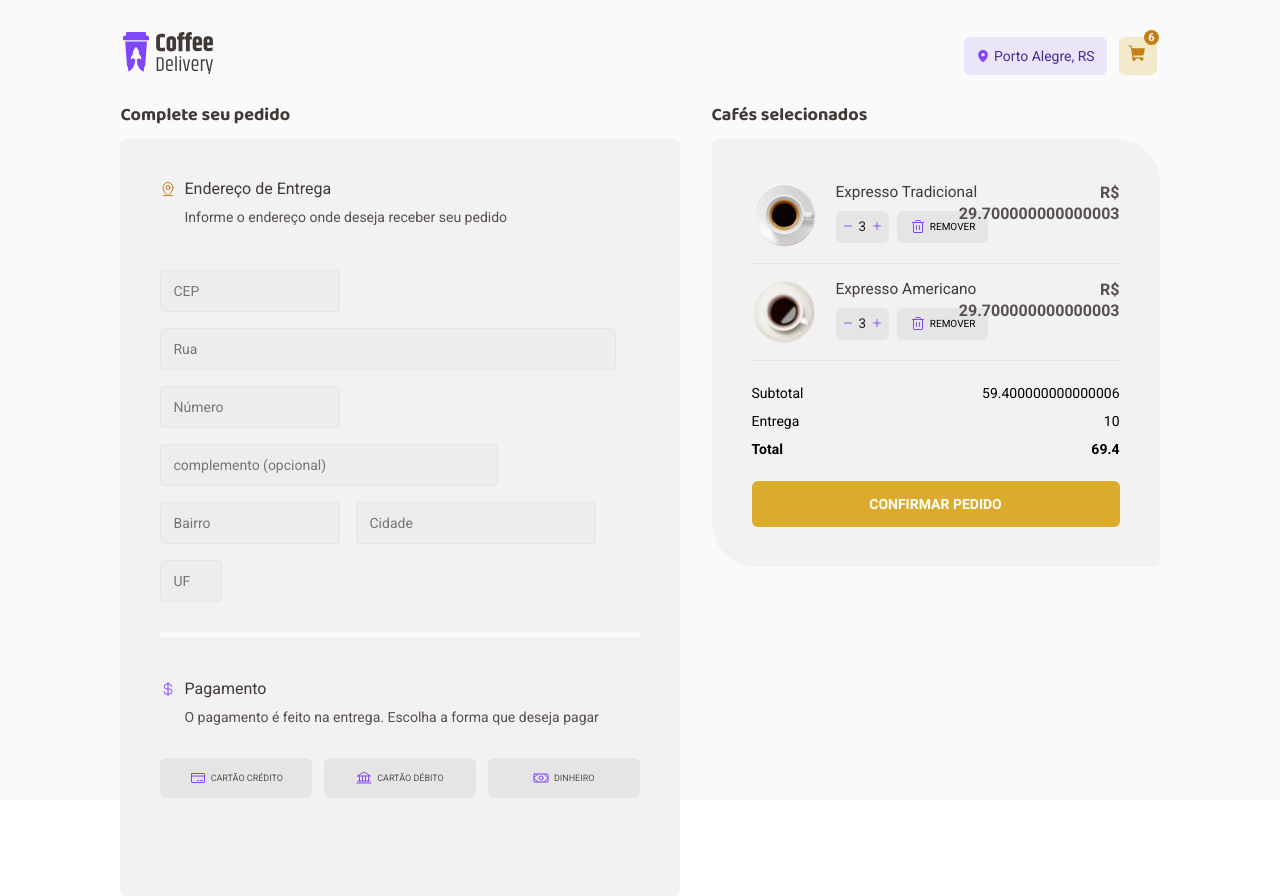
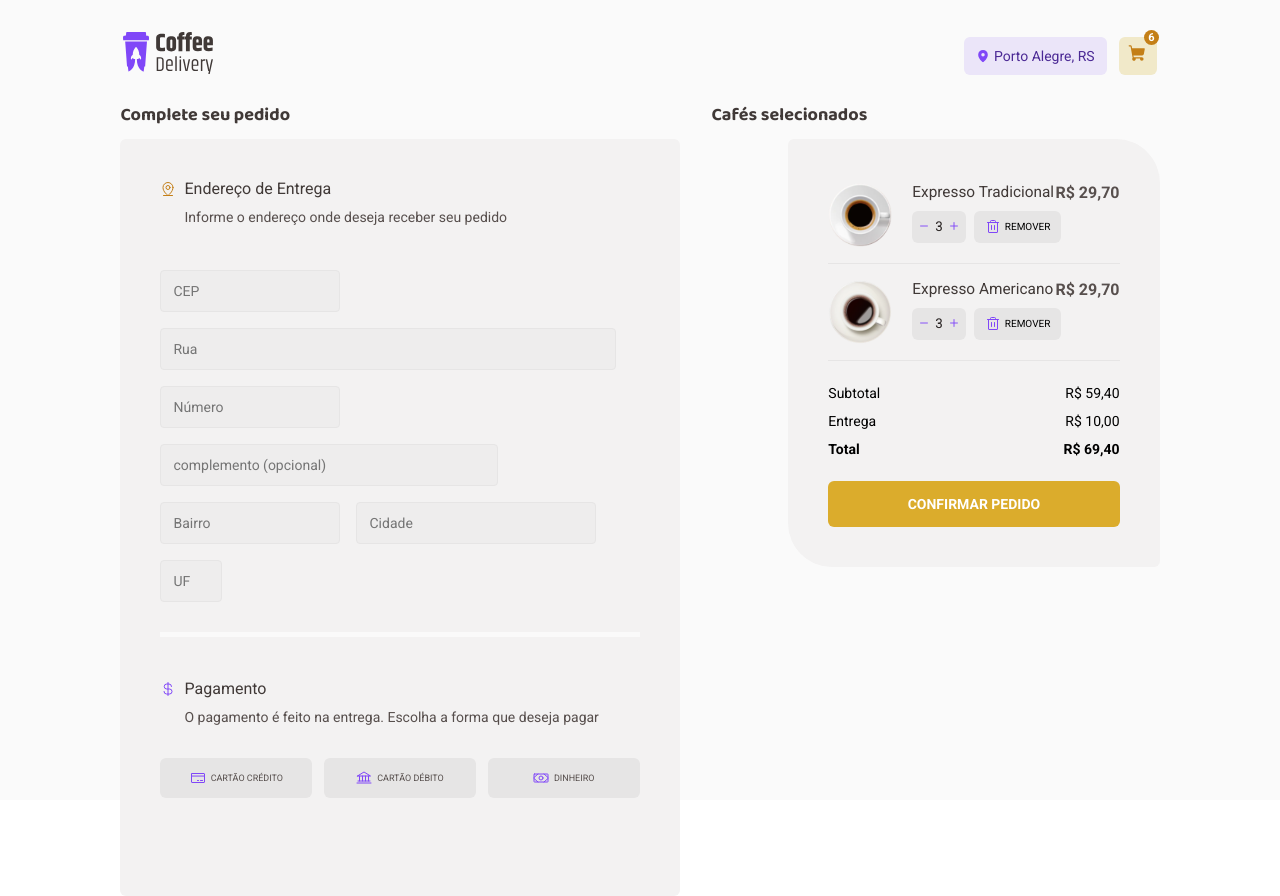
Before and after one commit to Jessica-Garcia/coffee-delivery-react, a React (Vite) app: page /checkout in a window 1280 px wide. Built offline with nearby package versions, Linux system fonts and the light colour scheme; data requests are answered from the project's data file.

Commit message:
refactor: save form data

```diff
--- a/src/components/Product/index.tsx
+++ b/src/components/Product/index.tsx
@@ -16,6 +16,7 @@ import {
   ProductQuantity,
 } from "./styles";
 import { Product, Type } from "../../@types/Product";
+import { priceFormatter } from "../../utils/formatter";
 // import { ProductQuantityContainer } from "../ProductQuantity/styles";
 
 interface ProductsInfoProps {
@@ -36,13 +37,8 @@ export const ProductInfos = ({
   price,
   id,
 }: ProductsInfoProps) => {
-  const {
-    shoppingCart,
-    itemQuantity,
-    setItemQuantity,
-    addToShoppingCart,
-    removeItemFromShoppingCart,
-  } = useContext(ProductsContext);
+  const { shoppingCart, addToShoppingCart, removeItemFromShoppingCart } =
+    useContext(ProductsContext);
 
   const handleAddToShoppingCart = () => {
     addToShoppingCart(id);
@@ -71,7 +67,7 @@ export const ProductInfos = ({
       <ProductName>{name}</ProductName>
       <ProductDescription>{description}</ProductDescription>
       <PurchaseInfo>
-        <ProductPrice>{price}</ProductPrice>
+        <ProductPrice>{priceFormatter.format(price)}</ProductPrice>
 
         <ProductQuantity>
           <button onClick={handleRemoveItemFromShoppingCart}>
--- a/src/contexts/ProductsContext.tsx
+++ b/src/contexts/ProductsContext.tsx
@@ -7,7 +7,6 @@ import React, {
 } from "react";
 import { Product } from "../@types/Product";
 import { api } from "../lib/axios";
-
 interface ShoppingCartItem {
   id: number;
   product: Product;
@@ -17,16 +16,34 @@ interface ProductsProviderProps {
   children: ReactNode;
 }
 
+interface OrderCheckout {
+  cep: string;
+  street: string;
+  number: number;
+  complement: string;
+  neighborhood: string;
+  city: string;
+  uf: string;
+}
+
+interface PaymentOptions {
+  debit: string;
+  credit: string;
+  money: string;
+}
 interface ProductsContextType {
   products: Product[];
   shoppingCart: ShoppingCartItem[];
   itemQuantity: number;
+  newOrder: OrderCheckout | undefined;
+  setShoppingCart: React.Dispatch<React.SetStateAction<ShoppingCartItem[]>>;
   addToShoppingCart: (id: number) => void;
   removeItemFromShoppingCart: (id: number) => void;
   amountItemsInHeaderCart: () => number;
   removeAllItemsFromShoppingCart: (item: ShoppingCartItem) => void;
   getSubTotal: () => number;
   setItemQuantity: React.Dispatch<React.SetStateAction<number>>;
+  createNewOrder: (data: OrderCheckout) => void;
 }
 
 export const ProductsContext = createContext({} as ProductsContextType);
@@ -35,6 +52,22 @@ export const ProductsProvider = ({ children }: ProductsProviderProps) => {
   const [shoppingCart, setShoppingCart] = useState<ShoppingCartItem[]>([]);
   const [products, setProducts] = useState<Product[]>([]);
   const [itemQuantity, setItemQuantity] = useState<number>(0);
+  const [newOrder, setNewOrder] = useState<OrderCheckout>();
+  const [paymentOptions, setPaymentOptions] = useState<PaymentOptions>();
+
+  const createNewOrder = (data: OrderCheckout) => {
+    const { cep, street, number, complement, neighborhood, city, uf } = data;
+
+    setNewOrder({
+      cep,
+      street,
+      number,
+      complement,
+      neighborhood,
+      city,
+      uf,
+    });
+  };
 
   const addToShoppingCart = async (id: number) => {
     const productItem = products.find((item) => item.id === id);
@@ -118,12 +151,15 @@ export const ProductsProvider = ({ children }: ProductsProviderProps) => {
         shoppingCart,
         itemQuantity,
         products,
+        newOrder,
+        setShoppingCart,
+        setItemQuantity,
         addToShoppingCart,
         removeItemFromShoppingCart,
         removeAllItemsFromShoppingCart,
         amountItemsInHeaderCart,
-        setItemQuantity,
         getSubTotal,
+        createNewOrder,
       }}
     >
       {children}
--- a/src/pages/Checkout/index.tsx
+++ b/src/pages/Checkout/index.tsx
@@ -9,8 +9,10 @@ import {
   Trash,
 } from "phosphor-react";
 import { useContext, useState } from "react";
-
 import { ProductsContext } from "../../contexts/ProductsContext";
+import { priceFormatter } from "../../utils/formatter";
+import * as z from "zod";
+import { zodResolver } from "@hookform/resolvers/zod";
 
 import {
   CheckoutContainer,
@@ -42,17 +44,61 @@ import {
   Type,
   Values,
 } from "./styles";
+import { useForm } from "react-hook-form";
+import { useNavigate } from "react-router-dom";
+
+const checkoutFormSchema = z.object({
+  cep: z.string(),
+  street: z.string(),
+  number: z.number(),
+  complement: z.string(),
+  neighborhood: z.string(),
+  city: z.string(),
+  uf: z.string(),
+});
+
+type CheckoutFormInputs = z.infer<typeof checkoutFormSchema>;
 
 export const Checkout = () => {
+  const navigate = useNavigate();
+
   const {
     shoppingCart,
+    setShoppingCart,
     addToShoppingCart,
     removeItemFromShoppingCart,
     removeAllItemsFromShoppingCart,
     getSubTotal,
+    createNewOrder,
   } = useContext(ProductsContext);
 
+  const {
+    register,
+    handleSubmit,
+    reset,
+    formState: { isSubmitting },
+  } = useForm<CheckoutFormInputs>({
+    resolver: zodResolver(checkoutFormSchema),
+  });
+
   const deliveryValue = 10;
+
+  const handleCreateNewOrder = (data: CheckoutFormInputs) => {
+    const { cep, street, number, complement, neighborhood, city, uf } = data;
+
+    createNewOrder({
+      cep,
+      street,
+      number,
+      complement,
+      neighborhood,
+      city,
+      uf,
+    });
+    reset();
+    setShoppingCart([]);
+    navigate("/success");
+  };
 
   return (
     <CheckoutContainer>
@@ -69,7 +115,11 @@ export const Checkout = () => {
                 Informe o endereço onde deseja receber seu pedido
               </SubTitle>
             </TitleContainer>
-            <FormContainer autoComplete="off">
+            <FormContainer
+              id="checkout"
+              autoComplete="off"
+              onSubmit={handleSubmit(handleCreateNewOrder)}
+            >
               <FormInput
                 inputSize="defaultWidth"
                 inputMaxSize="defaultMaxWidth"
@@ -77,6 +127,7 @@ export const Checkout = () => {
                 required
                 type="text"
                 autoComplete="off"
+                {...register("cep")}
               />
               <FormInput
                 inputSize="largeWidth"
@@ -85,6 +136,7 @@ export const Checkout = () => {
                 required
                 placeholder="Rua"
                 autoComplete="off"
+                {...register("street")}
               />
               <FormInput
                 inputSize="defaultWidth"
@@ -93,6 +145,7 @@ export const Checkout = () => {
                 placeholder="Número"
                 required
                 autoComplete="off"
+                {...register("number", { valueAsNumber: true })}
               />
               <FormInput
                 inputSize="largeWidth"
@@ -101,6 +154,7 @@ export const Checkout = () => {
                 placeholder="complemento (opcional)"
                 required={false}
                 autoComplete="off"
+                {...register("complement")}
               />
               <FormInput
                 inputSize="defaultWidth"
@@ -109,6 +163,7 @@ export const Checkout = () => {
                 placeholder="Bairro"
                 required
                 autoComplete="off"
+                {...register("neighborhood")}
               />
               <FormInput
                 inputSize="defaultWidth"
@@ -117,6 +172,7 @@ export const Checkout = () => {
                 placeholder="Cidade"
                 required
                 autoComplete="off"
+                {...register("city")}
               />
               <FormInput
                 inputSize="smallestWidth"
@@ -125,6 +181,7 @@ export const Checkout = () => {
                 placeholder="UF"
                 required
                 autoComplete="off"
+                {...register("uf")}
               />
             </FormContainer>
             <PaymentTypeContainer>
@@ -140,10 +197,12 @@ export const Checkout = () => {
               </TitleContainer>
               <PaymentTypes>
                 <Type>
-                  <CreditCard size={16} color="#8047F8" /> CARTÃO CRÉDITO
+                  <CreditCard size={16} color="#8047F8" />
+                  CARTÃO CRÉDITO
                 </Type>
                 <Type>
-                  <Bank size={16} color="#8047F8" /> CARTÃO DÉBITO
+                  <Bank size={16} color="#8047F8" />
+                  CARTÃO DÉBITO
                 </Type>
                 <Type>
                   <Money size={16} color="#8047F8" /> DINHEIRO
@@ -195,7 +254,11 @@ export const Checkout = () => {
                       </ProductInfo>
 
                       <ProductPrice>
-                        <span>R$ {item.product.price * item.quantity}</span>
+                        <span>
+                          {priceFormatter.format(
+                            item.product.price * item.quantity
+                          )}
+                        </span>
                       </ProductPrice>
                     </Product>
                   );
@@ -205,19 +268,23 @@ export const Checkout = () => {
             <TotalContainer>
               <Values>
                 <span>Subtotal</span>
-                <span>{getSubTotal()}</span>
+                <span>{priceFormatter.format(getSubTotal())}</span>
               </Values>
               <Values>
                 <span>Entrega</span>
-                <span>{deliveryValue}</span>
+                <span>{priceFormatter.format(deliveryValue)}</span>
               </Values>
 
               <Values>
                 <strong>Total</strong>
-                <strong>{getSubTotal() + deliveryValue}</strong>
+                <strong>
+                  {priceFormatter.format(getSubTotal() + deliveryValue)}
+                </strong>
               </Values>
             </TotalContainer>
-            <Totalbutton href="/success">Confirmar Pedido</Totalbutton>
+            <Totalbutton type="submit" form="checkout">
+              Confirmar Pedido
+            </Totalbutton>
           </SelectedProductsContent>
         </SelectedProductsContainer>
       </CheckoutContent>
--- a/src/pages/Checkout/styles.ts
+++ b/src/pages/Checkout/styles.ts
@@ -420,7 +420,7 @@ export const Values = styled.div`
   font-size: clamp(10px, 1.2vw, 14px);
 `;
 
-export const Totalbutton = styled.a`
+export const Totalbutton = styled.button`
   border: 0;
   display: flex;
   justify-content: center;
--- a/src/pages/Success/index.tsx
+++ b/src/pages/Success/index.tsx
@@ -12,8 +12,11 @@ import {
 
 import ImageSuccessPage from "../../assets/image-success-page.svg";
 import { CurrencyDollar, MapPin, Timer } from "phosphor-react";
+import { useContext } from "react";
+import { ProductsContext } from "../../contexts/ProductsContext";
 
 export const Success = () => {
+  const { shoppingCart, newOrder } = useContext(ProductsContext);
   return (
     <SuccessContainer>
       <BannerContainer>
@@ -32,8 +35,11 @@ export const Success = () => {
                 <MapPin weight="fill" />
               </div>
               <span>
-                Entrega em <strong>Rua João Daniel Martinelli, 102 </strong>
-                Farrapos - Porto Alegre, RS
+                Entrega em{" "}
+                <strong>
+                  {newOrder?.street}, {newOrder?.number}{" "}
+                </strong>
+                {newOrder?.neighborhood} - {newOrder?.city}, {newOrder?.uf}
               </span>
             </OderDetails>
             <OderDetails iconsColor="yellow">
--- /dev/null
+++ b/src/utils/formatter.ts
@@ -0,0 +1,4 @@
+export const priceFormatter = new Intl.NumberFormat("pt-BR", {
+  style: "currency",
+  currency: "BRL",
+});
```
